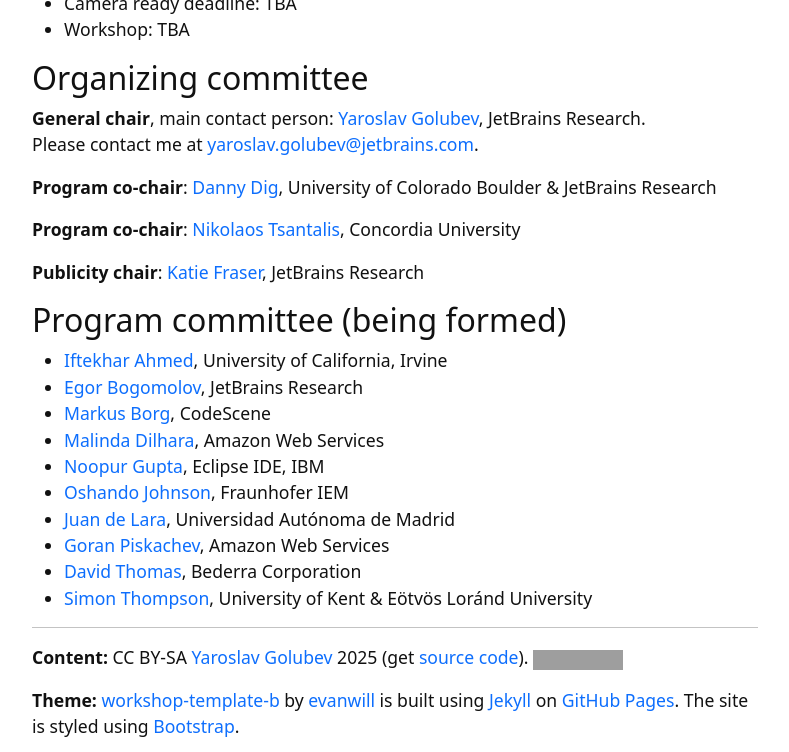
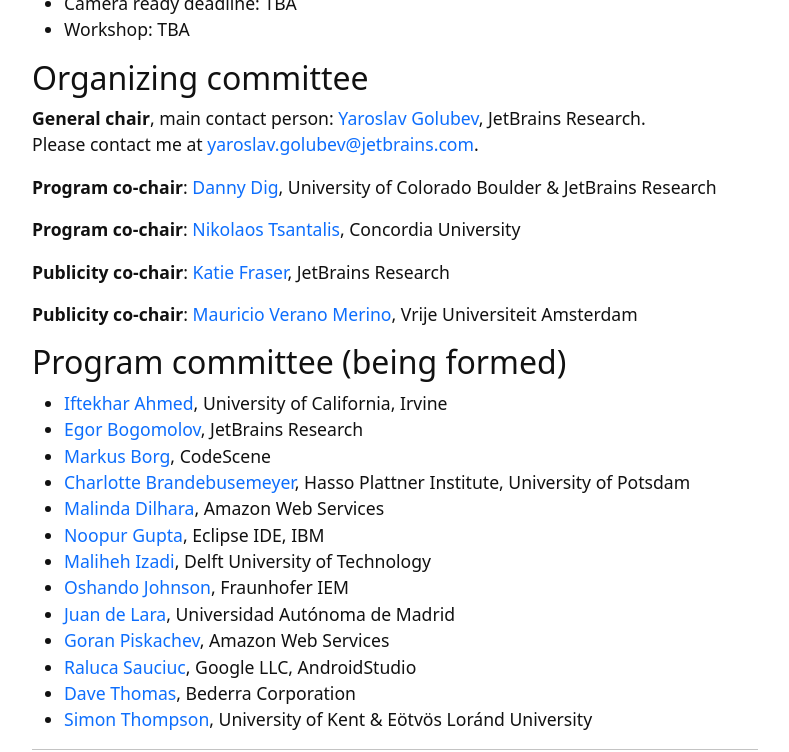
Before and after one commit to ide-workshop/ide-workshop.github.io, a Jekyll site: the page built from index.md, in a window 1280 px wide and 900 px high, scrolled down 3573 px, cut to the strip 0-752 px from the top of the window. Shown: the whole strip, without its empty margins (245-1034 px from the left). Built offline with Jekyll 4.4.1, drawn with Linux system fonts in a browser that asks for light colours; grey boxes are pictures that could not be loaded.

Commit message:
Adding orgs and PCs

```diff
--- a/index.md
+++ b/index.md
@@ -129,19 +129,24 @@
 
 **Program co-chair**: [Nikolaos Tsantalis](https://users.encs.concordia.ca/~nikolaos/), Concordia University
 
-**Publicity chair**: [Katie Fraser](https://www.linkedin.com/in/katherine-fraser-0739121b0/), JetBrains Research
+**Publicity co-chair**: [Katie Fraser](https://www.linkedin.com/in/katherine-fraser-0739121b0/), JetBrains Research
+
+**Publicity co-chair**: [Mauricio Verano Merino](https://maveme.github.io), Vrije Universiteit Amsterdam
 
 ## Program committee (being formed)
 
 * [Iftekhar Ahmed](https://ics.uci.edu/~iftekha/), University of California, Irvine
 * [Egor Bogomolov](https://www.linkedin.com/in/egor-bogomolov-97ab3a162/?originalSubdomain=nl), JetBrains Research
 * [Markus Borg](https://mrksbrg.com/), CodeScene
+* [Charlotte Brandebusemeyer](www.linkedin.com/in/charlotte-brandebusemeyer-32b637263), Hasso Plattner Institute, University of Potsdam
 * [Malinda Dilhara](https://www.linkedin.com/in/malinda-dilhara-7590a546/), Amazon Web Services
 * [Noopur Gupta](https://www.linkedin.com/in/noopur2507), Eclipse IDE, IBM
+* [Maliheh Izadi](https://malihehizadi.github.io/), Delft University of Technology
 * [Oshando Johnson](https://www.linkedin.com/in/oshandojohnson/), Fraunhofer IEM
 * [Juan de Lara](http://arantxa.ii.uam.es/~jlara/), Universidad Autónoma de Madrid
 * [Goran Piskachev](https://piskachev.github.io), Amazon Web Services
-* [David Thomas](https://www.davethomas.net/), Bederra Corporation
+* [Raluca Sauciuc](https://research.google/people/ralucasauciuc/?&type=google), Google LLC, AndroidStudio
+* [Dave Thomas](https://www.davethomas.net/), Bederra Corporation
 * [Simon Thompson](https://www.kent.ac.uk/school-of-computing/people/3164/thompson-simon), University of Kent & Eötvös Loránd University
 
 [//]: # (&#40;{% include toc.html %}&#41;)
```
